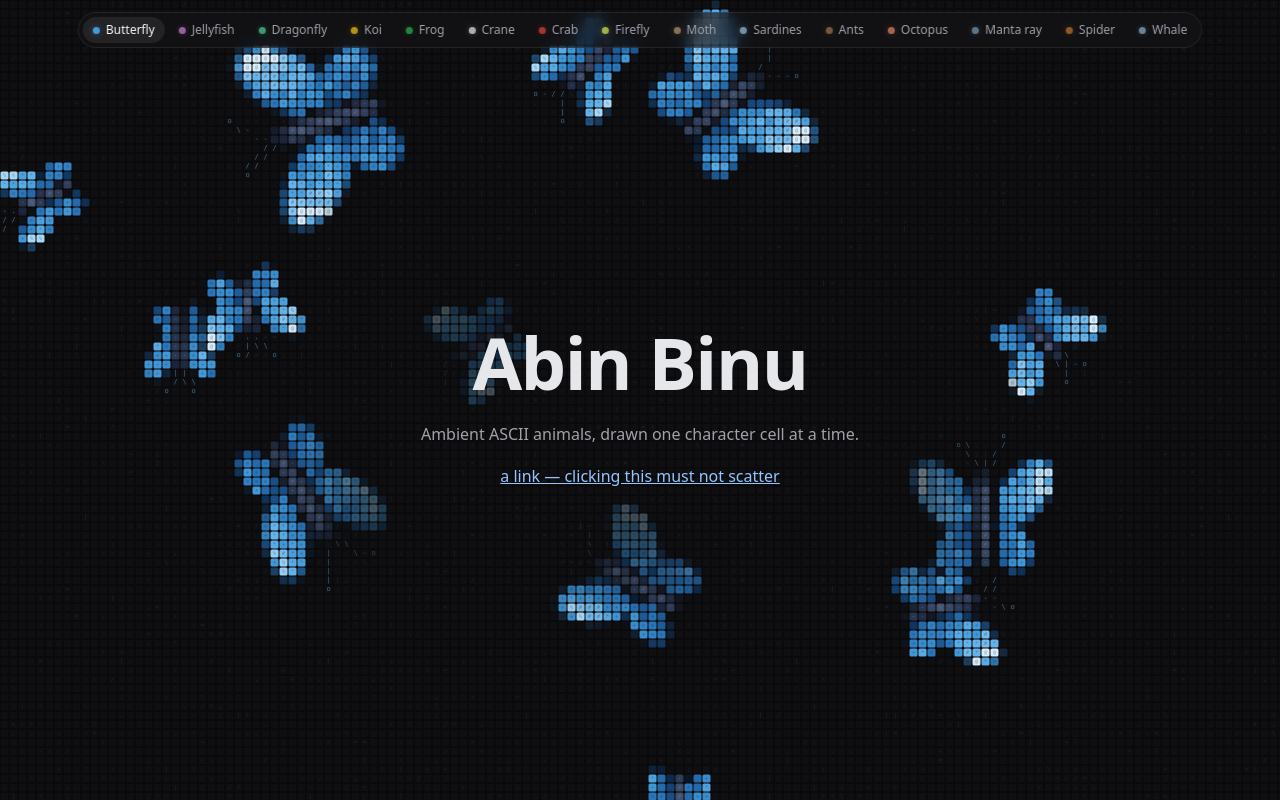
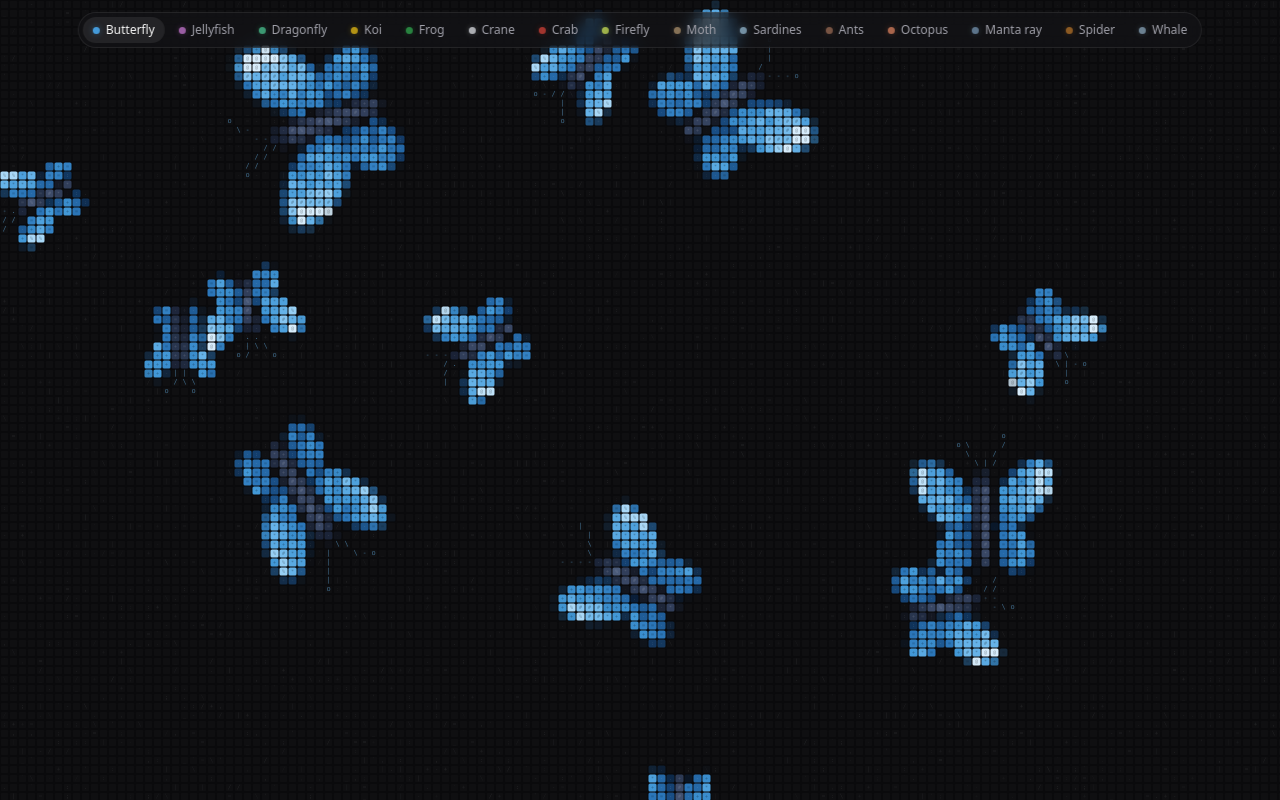
Before and after one commit to AZURIIEAL/ASCII-animals, a website built with Vite: page index.html in a window 1280 px wide. Built offline with nearby package versions, Linux system fonts and the light colour scheme; animation ran at ten frames a second.

Commit message:
Demo page without title text; arriving animals glide in from off-screen

```diff
--- a/index.html
+++ b/index.html
@@ -3,25 +3,15 @@
   <head>
     <meta charset="utf-8" />
     <meta name="viewport" content="width=device-width, initial-scale=1" />
-    <title>ASCII field demo</title>
+    <title>ASCII Animals</title>
     <style>
       html, body { margin: 0; height: 100%; background: #0a0a0c; color: #e5e7eb;
         font-family: system-ui, -apple-system, "Segoe UI", Roboto, sans-serif; }
-      #hero { position: relative; overflow: hidden; height: 100vh; display: grid; place-items: center; }
-      .hero-content { position: relative; z-index: 1; text-align: center; padding: 24px; }
-      h1 { font-size: clamp(40px, 6vw, 72px); margin: 0 0 12px; letter-spacing: -0.02em; }
-      p { margin: 0 0 20px; color: #a1a1aa; }
-      a { color: #93c5fd; }
+      #hero { position: relative; overflow: hidden; height: 100vh; }
     </style>
   </head>
   <body>
-    <section id="hero">
-      <div class="hero-content" data-af-dim>
-        <h1>Abin Binu</h1>
-        <p>Ambient ASCII animals, drawn one character cell at a time.</p>
-        <a href="#">a link — clicking this must not scatter</a>
-      </div>
-    </section>
+    <section id="hero"></section>
     <script type="module">
       import { createAsciiField } from './src/index.ts';
       // ?animal= ?t= ?seed= ?cell= ?count= ?debug
--- a/src/animals/types.ts
+++ b/src/animals/types.ts
@@ -21,6 +21,10 @@ export interface Entity {
   exiting?: boolean;
   /** Direction (radians) a leaving entity heads off-screen. */
   exitA?: number;
+  /** Fly-in glide (set by the world when an animal arrives from off-screen): px/s, direction, s left. */
+  arriveV?: number;
+  arriveA?: number;
+  arriveT?: number;
   data?: unknown;
 }
 
--- a/src/engine/world.ts
+++ b/src/engine/world.ts
@@ -14,6 +14,7 @@ export const PELLET_LIFE = 6; // s
 export const EXIT_TIME = 0.8; // s: leaving animals fade out over this (§12)
 export const ARRIVE_TIME = 0.6; // s: new animals are staggered in over this
 const EXIT_SPEED = 220; // px/s added toward the nearest edge
+const GLIDE_TIME = 1.2; // s an arriving animal glides in from off-screen
 
 interface Leaving {
   def: AnimalDef;
@@ -185,7 +186,16 @@ export class World implements Stamper, WorldView {
       this.arriveT += dt;
       const want = Math.ceil(this.arriveTotal * Math.min(1, this.arriveT / ARRIVE_TIME));
       while (this.arrived < want) {
-        this.entities.push(def.spawn(this, this.spawnRng(), true));
+        const e = def.spawn(this, this.spawnRng(), true);
+        // Glide in, so slow animals don't take ages to appear: cover the distance outside plus a bit,
+        // with a push that fades linearly over GLIDE_TIME (distance = v · T / 2).
+        const out = Math.max(-e.x, e.x - this.w, -e.y, e.y - this.h);
+        if (out > 0) {
+          e.arriveV = (2 * (out + 90)) / GLIDE_TIME;
+          e.arriveA = e.heading;
+          e.arriveT = GLIDE_TIME;
+        }
+        this.entities.push(e);
         this.arrived++;
       }
     }
@@ -208,6 +218,12 @@ export class World implements Stamper, WorldView {
     }
     for (const e of this.entities) {
       def.update(e, dt, this);
+      if (e.arriveT && e.arriveT > 0) {
+        const k = (e.arriveV ?? 0) * (e.arriveT / GLIDE_TIME) * dt;
+        e.x += Math.cos(e.arriveA ?? 0) * k;
+        e.y += Math.sin(e.arriveA ?? 0) * k;
+        e.arriveT -= dt;
+      }
       e.panic = Math.max(0, e.panic - dt * PANIC_DECAY);
       this.edges(e, dt);
     }
```
Also changed, not shown: test/world.test.ts (+17 -0 lines).
